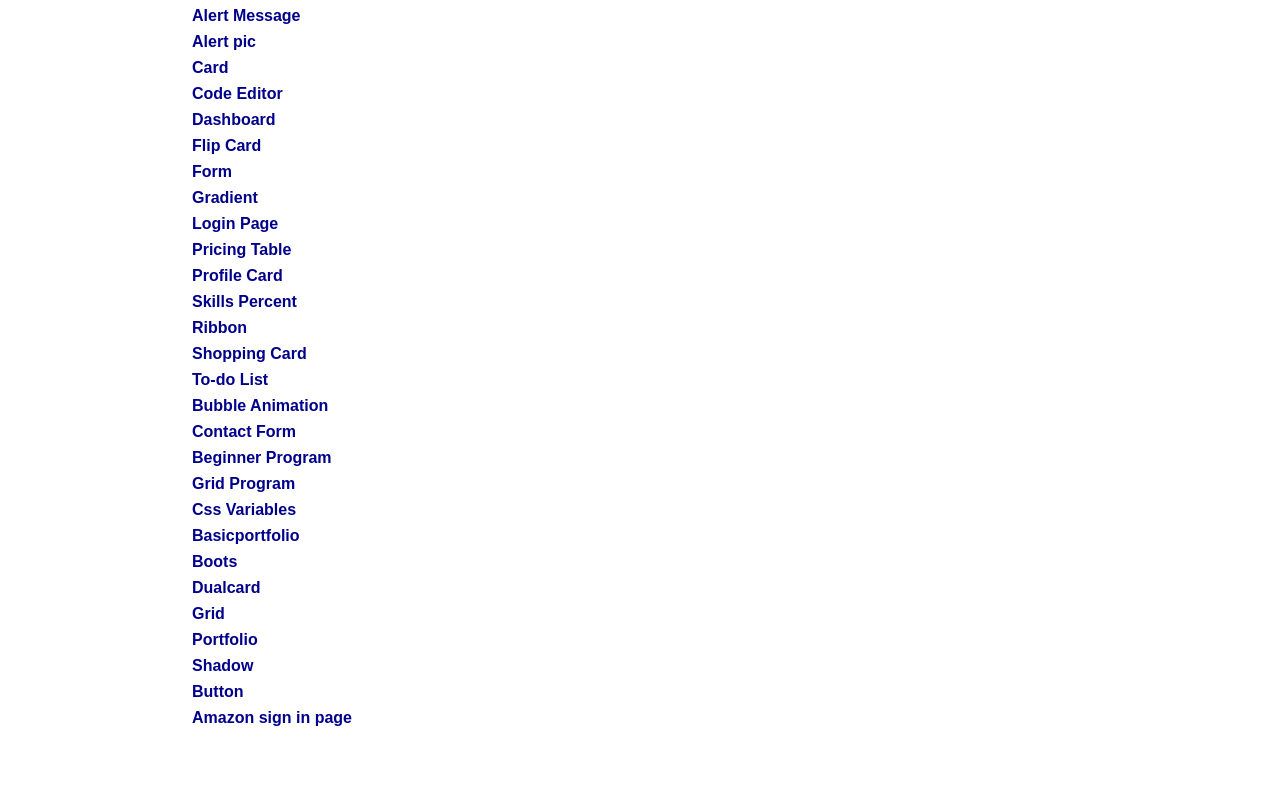
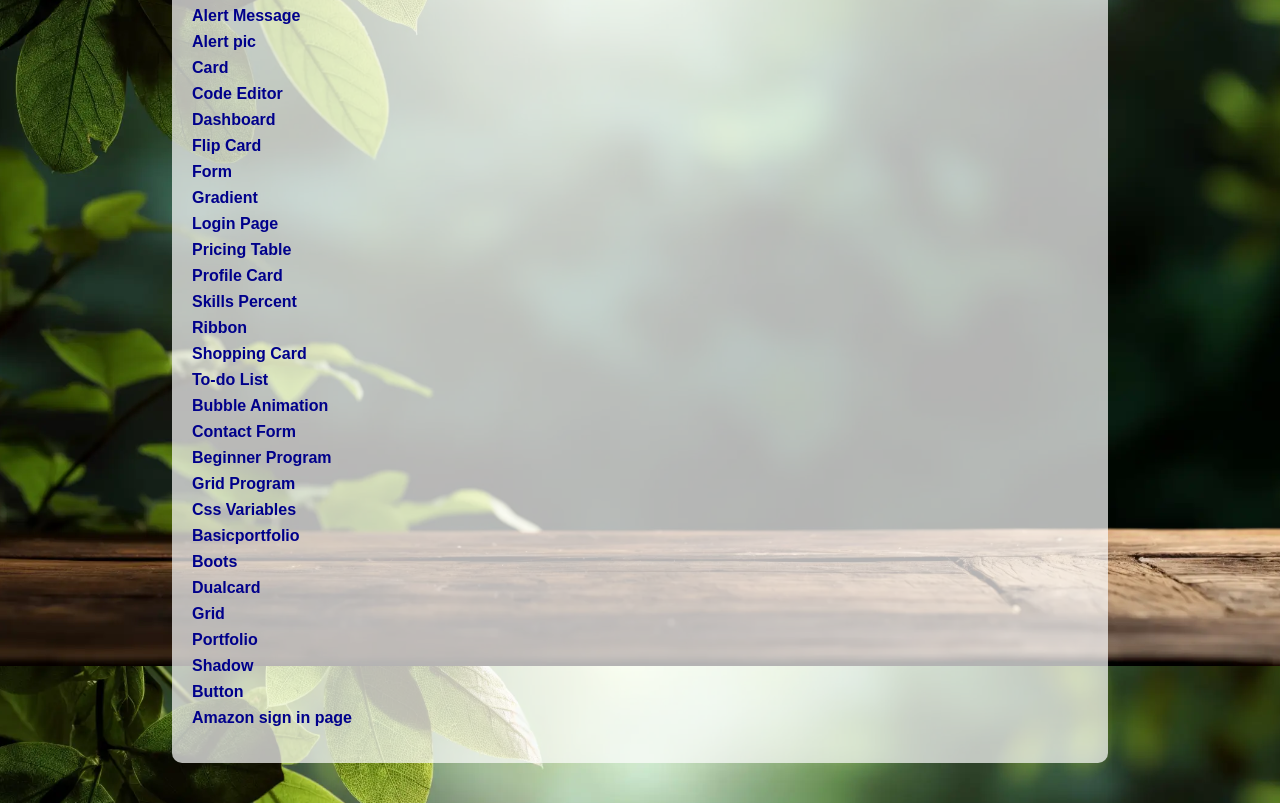
Before and after one commit to R-JanagaPriya/jans_webdesigning.github.com, a plain HTML site: page project.html in a window 1280 px wide. Shown: the part 134-937 px from the top of the page. Drawn offline with Linux system fonts and the light colour scheme.

Commit message:
Update project.html

```diff
--- a/project.html
+++ b/project.html
@@ -7,7 +7,7 @@
     body {
       font-family: Arial, sans-serif;
       margin: 0;
-      background: url('Assets/2.webp') no-repeat center center fixed;
+      background: url('2.webp') no-repeat center center fixed;
       background-size: cover;
       color: darkred;
     }
```
